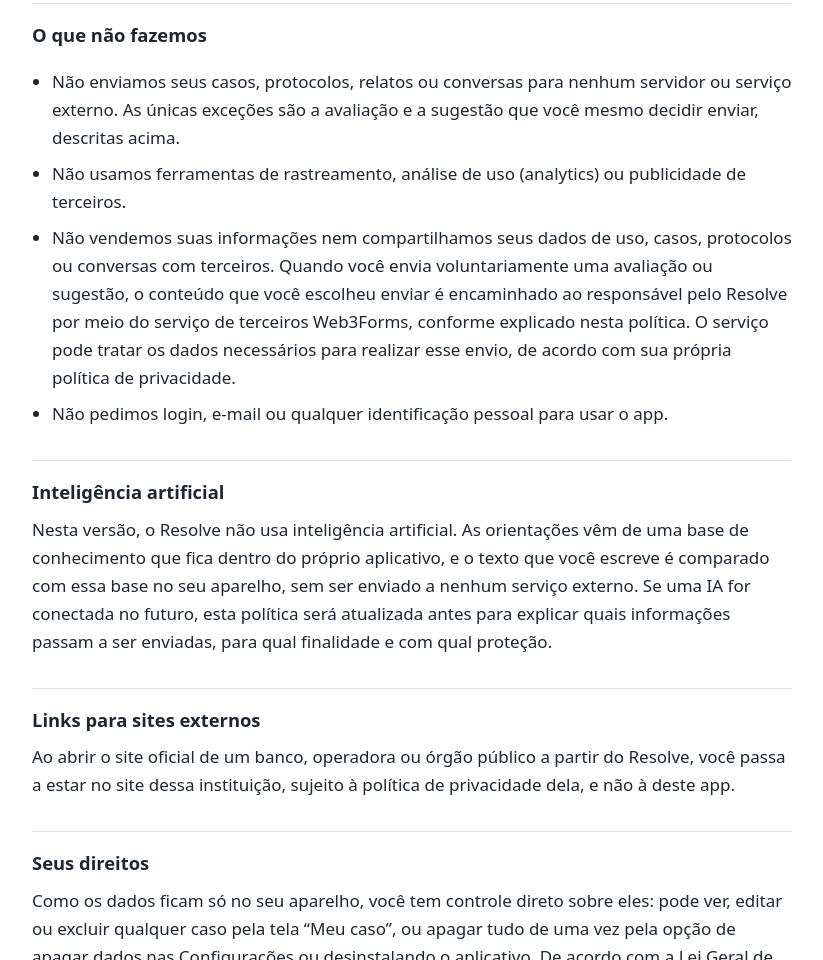
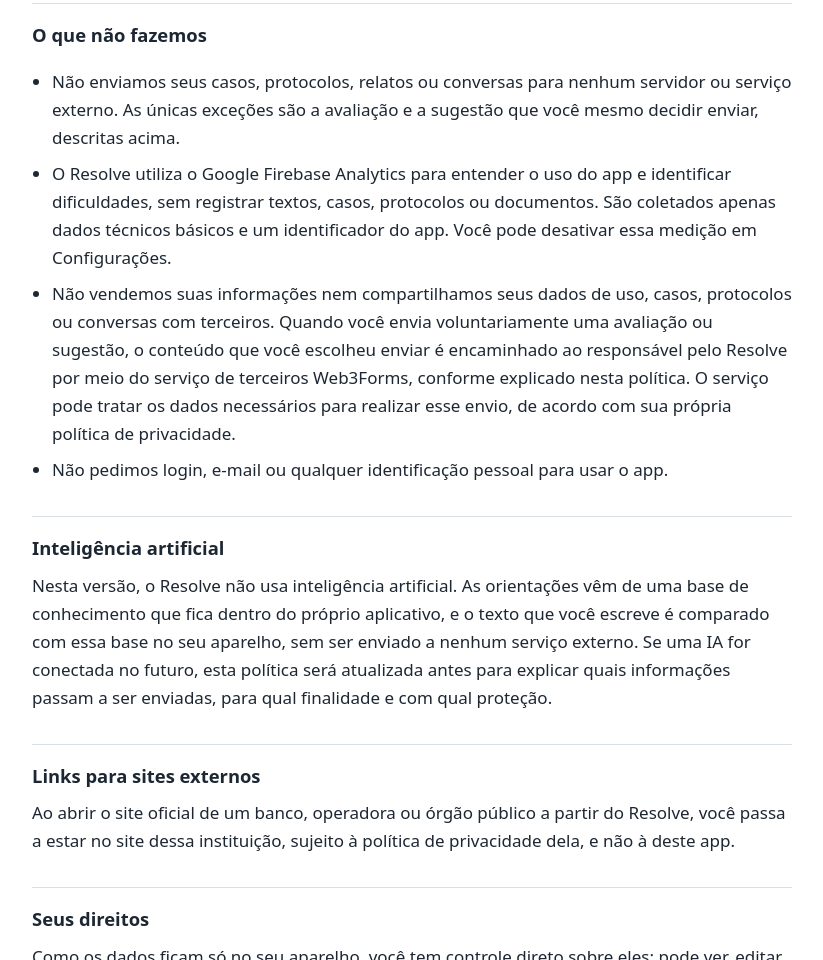
Before and after one commit to evedaystudio/politica-de-privacidade-resolve, a plain HTML site: page index.html in a window 1280 px wide. Shown: the part 1870-2830 px from the top of the page, without its empty margins (228-1051 px from the left). Drawn offline with Linux system fonts and the light colour scheme.

Commit message:
Update index.html

```diff
--- a/index.html
+++ b/index.html
@@ -59,7 +59,7 @@
   <h2>O que não fazemos</h2>
   <ul>
     <li>Não enviamos seus casos, protocolos, relatos ou conversas para nenhum servidor ou serviço externo. As únicas exceções são a avaliação e a sugestão que você mesmo decidir enviar, descritas acima.</li>
-    <li>Não usamos ferramentas de rastreamento, análise de uso (analytics) ou publicidade de terceiros.</li>
+    <li>O Resolve utiliza o Google Firebase Analytics para entender o uso do app e identificar dificuldades, sem registrar textos, casos, protocolos ou documentos. São coletados apenas dados técnicos básicos e um identificador do app. Você pode desativar essa medição em Configurações.</li>
 
 <li>Não vendemos suas informações nem compartilhamos seus dados de uso, casos, protocolos ou conversas com terceiros. Quando você envia voluntariamente uma avaliação ou sugestão, o conteúdo que você escolheu enviar é encaminhado ao responsável pelo Resolve por meio do serviço de terceiros Web3Forms, conforme explicado nesta política. O serviço pode tratar os dados necessários para realizar esse envio, de acordo com sua própria política de privacidade.</li>
 
```
